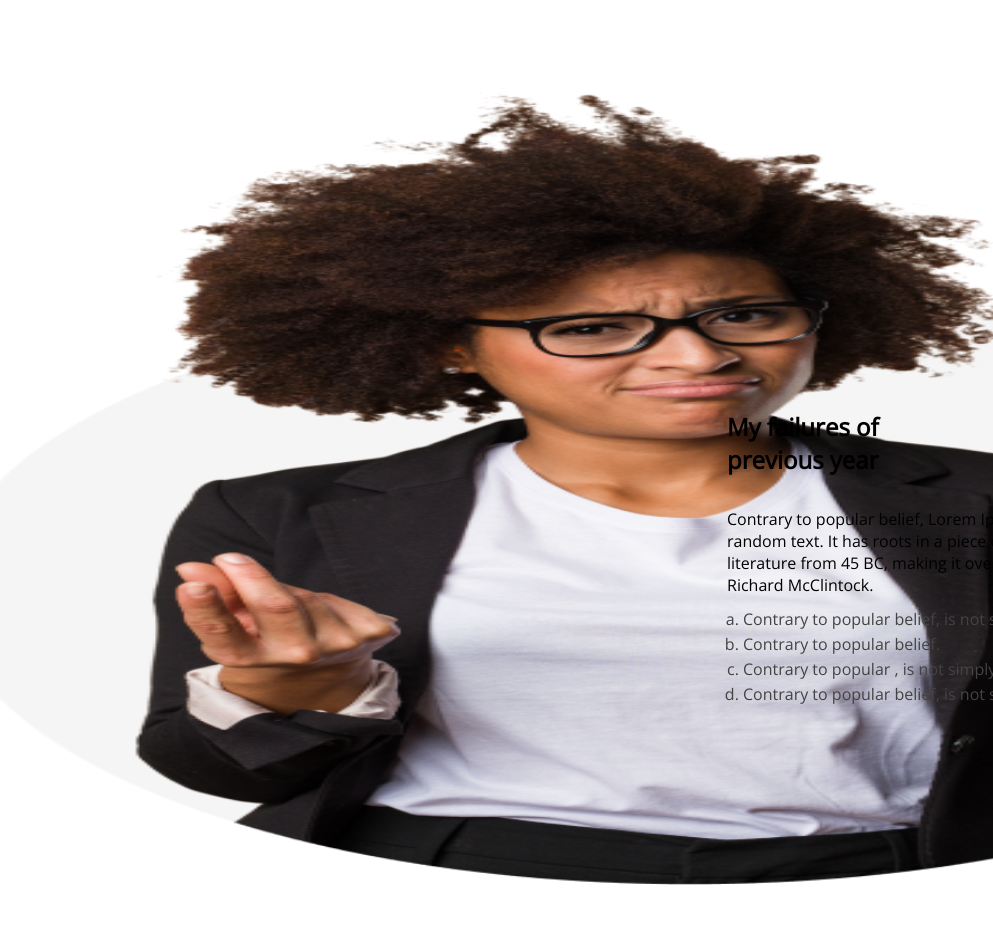
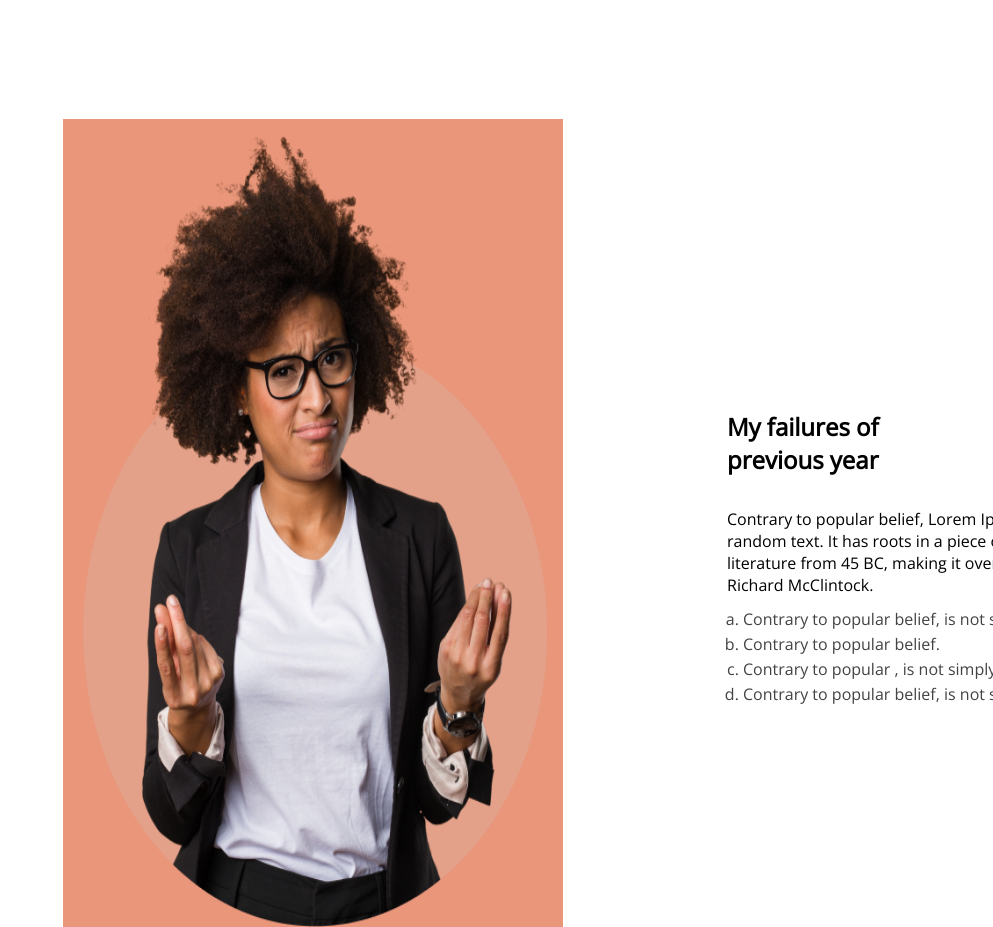
Before and after one commit to soriful15/new-year-project, a plain HTML site: page index.html in a window 1280 px wide. Shown: the part 816-1743 px from the top of the page, without its empty margins (287-1280 px from the left). Before the commit the page ends 1701 px from the top, so only its background shows below. Drawn offline with nearby package versions, Linux system fonts and the light colour scheme.

Commit message:
main tag done

```diff
--- a/index.html
+++ b/index.html
@@ -24,8 +24,9 @@
 
     </header>
     <main>
-        <section>
-          <div class="point"> <img src="images/person.png" alt=""></div>
+        <section class="main-point">
+            <img class="point" src="images/person.png" alt="">
+
             <h1 class="title">My failures of previous year</h1>
             <p class="title-description">Contrary to popular belief, Lorem Ipsum is not simply random text. It has roots
                 in a piece of classical Latin literature from 45 BC, making it over 2000 years old. Richard McClintock.
--- a/styles/style.css
+++ b/styles/style.css
@@ -124,8 +124,9 @@ margin-top: 15px;
 margin-top: 15px;
 }
 .point{
-width: 569px;
-height: 723.3px;
-margin-left: 20px;
-top: 885px;
+    top: 927px;
+    size: 200px;
+    width: 500px;
+    left: 200px;
+    background-color: darksalmon;
 }
```
